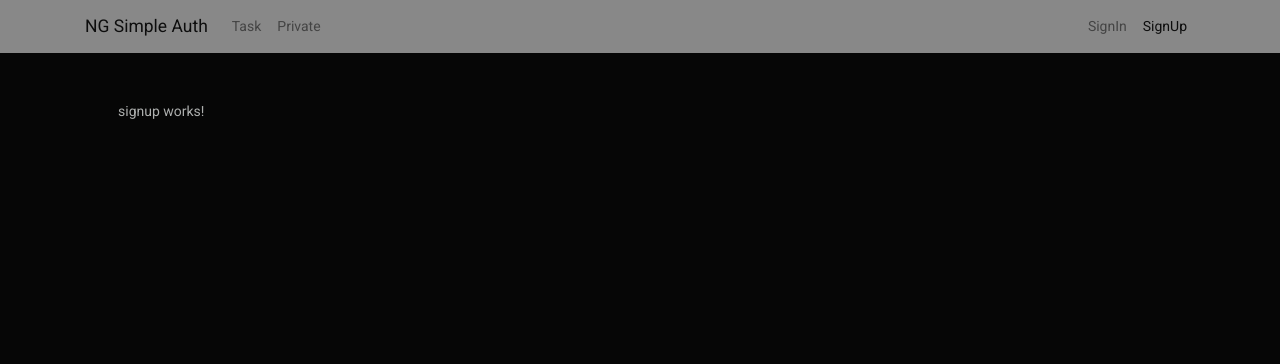
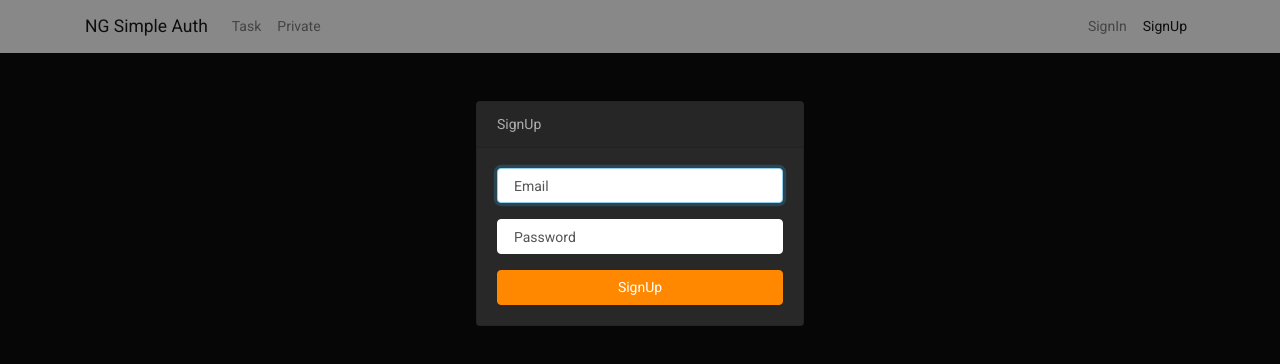
Before and after one commit to pipe473/LoginAndRegister-MEAN-Stack, an Angular app in the folder Frontend/: page /signup in a window 1280 px wide. Shown: the top 364 px of the page. Built offline with nearby package versions, Linux system fonts and the light colour scheme.

Commit message:
primeros pasos del formulario de registro

```diff
--- a/Frontend/src/app/components/signup/signup.component.html
+++ b/Frontend/src/app/components/signup/signup.component.html
@@ -1 +1,22 @@
-<p>signup works!</p>
+<div class="row">
+    <div class="col-md-4 mx-auto">
+        <div class="card">
+            <div class="card-header">
+                SignUp
+            </div>
+            <div class="card-body">
+                <form (submit)="signUp()">
+                    <div class="form-group">
+                        <input type="text" name="email" class="form-control" placeholder="Email" required autofocus>
+                    </div>
+                    <div class="form-group">
+                        <input type="text" name="password" class="form-control" placeholder="Password" required>
+                    </div>
+                    <button type="submit" class="btn btn-warning btn-block">
+                        SignUp
+                    </button>
+                </form>
+            </div>
+        </div>
+    </div>
+</div>
--- a/Frontend/src/app/components/signup/signup.component.ts
+++ b/Frontend/src/app/components/signup/signup.component.ts
@@ -12,4 +12,8 @@ export class SignupComponent implements OnInit {
   ngOnInit(): void {
   }
 
+  signUp(){
+
+  }
+
 }
```
